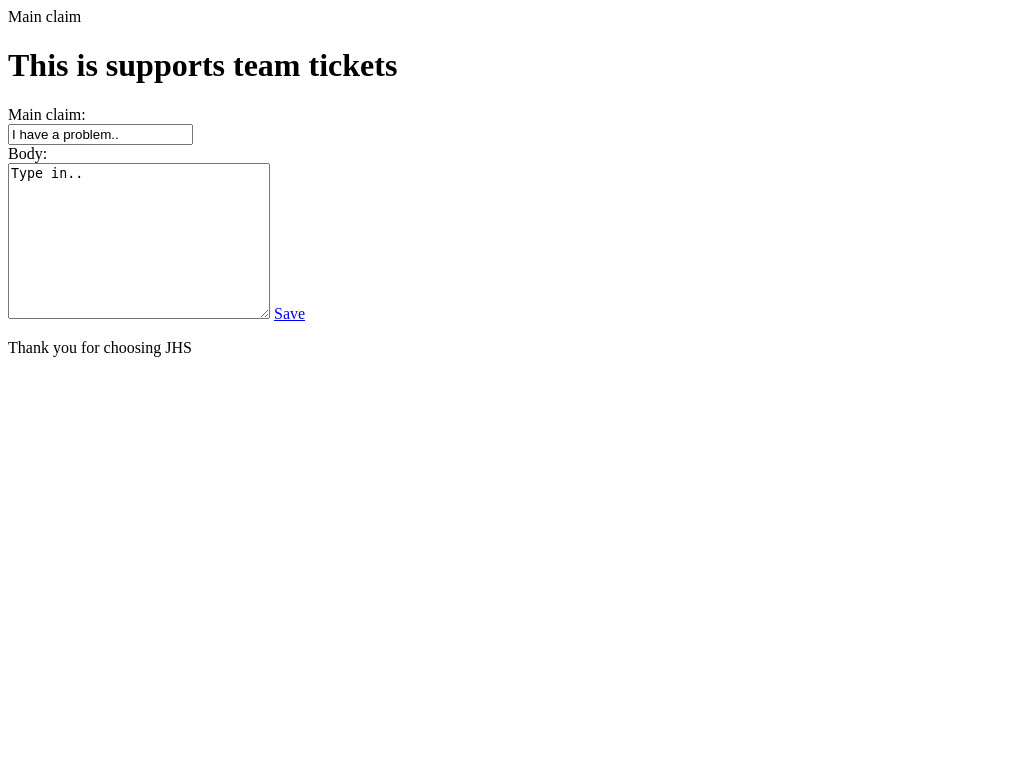
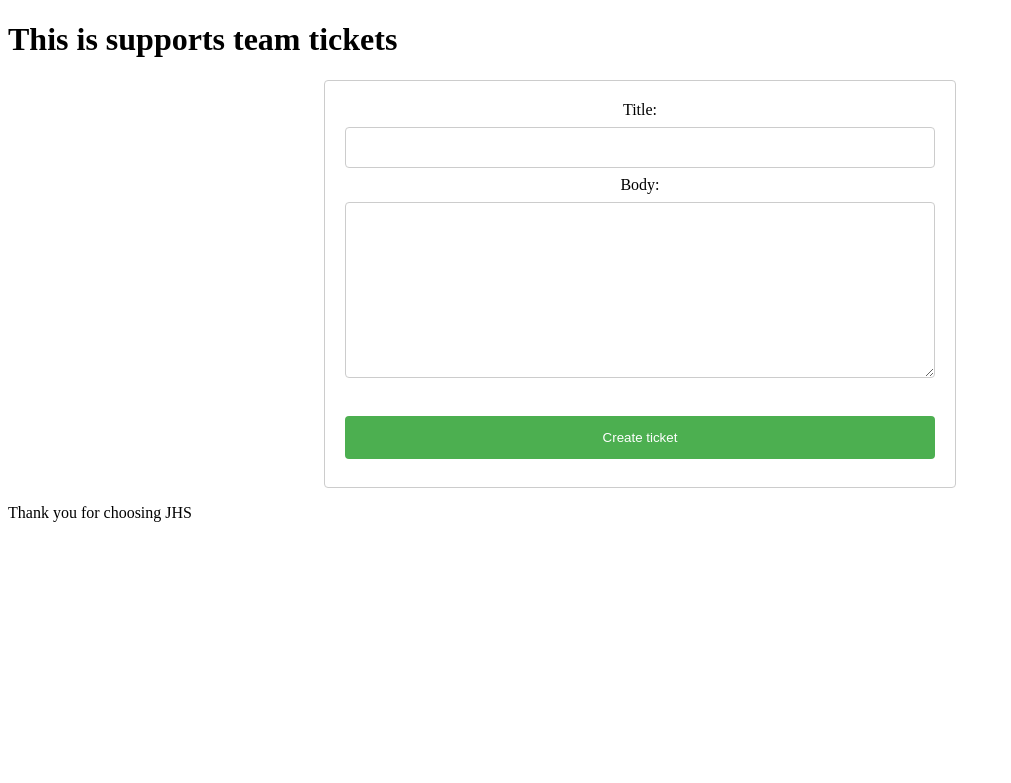
Before and after one commit to yossiii050/JHS_GROUP-36, a Django app: page /tech/ticket/ in a window 1280 px wide. Shown: the top 783 px of the page, without its empty margins (0-1011 px from the left). Run offline with Django 4.2, Linux system fonts and the light colour scheme.

Commit message:
fixed the database of the ticket system

```diff
--- a/tech/admin.py
+++ b/tech/admin.py
@@ -1,3 +1,7 @@
 from django.contrib import admin
 from .models import ticket
-admin.site.register(ticket)
+
+class ticketAdmin(admin.ModelAdmin):
+    list_display = ['title', 'body']
+
+admin.site.register(ticket, ticketAdmin)
--- /dev/null
+++ b/tech/forms.py
@@ -0,0 +1,8 @@
+from django import forms
+from .models import ticket
+
+
+class TicketForm(forms.ModelForm):
+    class Meta:
+        model = ticket
+        fields = ['title', 'body']
--- a/tech/templates/ticket.html
+++ b/tech/templates/ticket.html
@@ -1,19 +1,76 @@
+
+<!DOCTYPE html>
 <html>
 <head>
-        <meta charset="utf-8"
+  <meta charset="utf-8">
   <title>Main claim</title>
+  <style>
+    /* Add some styling to the form */
+    form {
+      width: 50%;
+      margin: 0 auto;
+      text-align: center;
+      padding: 20px;
+      border: 1px solid #ccc;
+      border-radius: 4px;
+      box-sizing: border-box;
+    }
+
+    /* Style the input fields */
+    input[type=text], textarea {
+      width: 100%;
+      padding: 12px 20px;
+      margin: 8px 0;
+      display: inline-block;
+      border: 1px solid #ccc;
+      border-radius: 4px;
+      box-sizing: border-box;
+    }
+
+    /* Style the submit button */
+    button {
+      width: 100%;
+      background-color: #4CAF50;
+      color: white;
+      padding: 14px 20px;
+      margin: 8px 0;
+      border: none;
+      border-radius: 4px;
+      cursor: pointer;
+    }
+
+    /* Add some hover effects to the button */
+    button:hover {
+      opacity: 0.8;
+    }
+
+    /* Style the ticket container */
+    .tickets {
+      border-radius: 5px;
+      background-color: #f2f2f2;
+      padding: 20px;
+      margin-bottom: 20px;
+    }
+
+    /* Style the ticket header */
+    .tickets h3 {
+      margin: 0;
+      padding: 0;
+    }
+  </style>
 </head>
 <body>
   <h1>This is supports team tickets</h1>
-     <div class="tickets">
-        <form action="/action_page.php">
-            <label for="fname">Main claim:</label><br>
-            <input type="text" id="fname" name="fname" value="I have a problem.."><br>
-            <label for="lname">Body:</label><br>
-            <textarea name="message" rows="10" cols="30">Type in.. </textarea>
-            <a href="{%url "home" %}"
-            <button>Save</button>
-            </a>
+  <div class="ticket">
+    <form method="post" action="{% url '' %}">
+        {% csrf_token %}
+        <label for="title">Title:</label><br>
+        <input type="text" id="title" name="title"><br>
+        <label for="body">Body:</label><br>
+        <textarea id="body" name="body" rows="10" cols="30"></textarea><br><br>
+        <button type="submit" name="submit">Create ticket</button>
+      </form>
+      </html>
     </form>
   </div>
   <p>Thank you for choosing JHS</p>
--- a/tech/urls.py
+++ b/tech/urls.py
@@ -3,6 +3,6 @@ from django.contrib import admin
 from tech import views
 
 urlpatterns = [
-    path('ticket/',views.ticket),
+    path('ticket/',views.create_ticket,name="ticket"),
     path('',views.techhome,name="home"),
 ]
--- a/tech/views.py
+++ b/tech/views.py
@@ -1,14 +1,23 @@
 
-from django.shortcuts import render
+from django.shortcuts import render, redirect
 from django.http import HttpResponse, HttpRequest
 from .models import ticket
 from django.core.files import File
+from .forms import TicketForm
 
+def create_ticket(request):
+    if request.method == 'POST':
+        form = TicketForm(request.POST)
+        if form.is_valid():
+            new_ticket = ticket(title=form.cleaned_data['title'], body=form.cleaned_data['body'])
+           # new_ticket = ticket(title='My ticket', body='This is the body of my ticket')
+            new_ticket.save()
+            #return redirect('tech', pk=new_ticket.pk)
+            return render(request,'tech.html')
 
-def ticket(request):
-
-    #tickets=ticket.objects
-    return render(request,'ticket.html')#,{'tickets':tickets})
+    else:
+        form = TicketForm()
+    return render(request, 'ticket.html', {'form': form})
 
 
 def techhome(request):
```
Also changed, not shown: db.sqlite3. Lines whose indentation alone changed are shown as unchanged.
